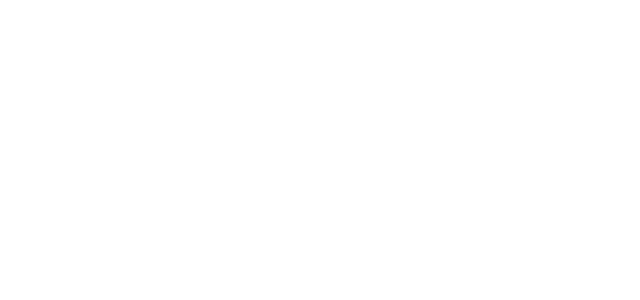
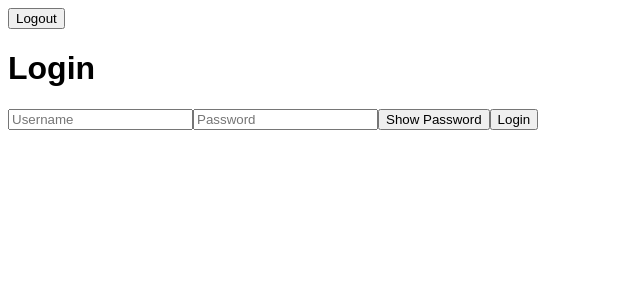
Before and after one commit to Mateo-Benzien/JSF-Portfolio_Piece_MATBEN296_jse2407-c_Group-C2_Mateo-Benzien_JSF04, a Vue app: page /login in a window 1280 px wide. Before the commit this address had no page. Shown: the top 300 px of the page, without its empty margins (0-640 px from the left). Built offline with nearby package versions, Linux system fonts and the light colour scheme; sample sign-in values are in the browser's storage.

Commit message:
Logging in (login failed when attempted)

```diff
--- a/src/App.vue
+++ b/src/App.vue
@@ -1,6 +1,6 @@
 <template>
   <div id="app">
-
+    <button v-if="isAuthenticated" @click="handleLogout">Logout</button>
     <!-- Router View -->
     <router-view/>
   </div>
@@ -10,16 +10,39 @@
 export default {
   data() {
     return {
-      cartCount: 0
+      isAuthenticated: !!localStorage.getItem('token'), // Check if token exists
     };
   },
   methods: {
-    // You can add methods here that are applicable across the app
-  }
-}
+    handleLogout() {
+      // Clear the token from localStorage
+      localStorage.removeItem('token');
+      this.isAuthenticated = false;
+      // Redirect to the login page
+      this.$router.push({ name: 'Login' });
+    },
+  },
+  watch: {
+    $route(to, from) {
+      // Check for protected routes and redirect if not authenticated
+      if (to.matched.some(record => record.meta.requiresAuth) && !this.isAuthenticated) {
+        this.$router.push({ name: 'Login', query: { redirect: to.fullPath } });
+      }
+    },
+  },
+};
 </script>
 
 <style>
 /* Global styles can be placed here */
-@import './styles.css';
+
+body {
+  font-family: Arial, sans-serif;
+}
+
+button {
+  font-family: inherit;
+}
+
+/* Add more global styles as needed */
 </style>
--- a/src/Pages/Login.vue
+++ b/src/Pages/Login.vue
@@ -1,12 +1,16 @@
 <template>
   <div class="login">
-      <!-- Your login form or content goes here -->
     <h1>Login</h1>
     <form @submit.prevent="handleSubmit">
       <input type="text" v-model="username" placeholder="Username" />
-        <input type="password" v-model="password" placeholder="Password" />
+      <input :type="passwordFieldType" v-model="password" placeholder="Password" />
+      <button type="button" @click="togglePasswordVisibility">
+        {{ passwordVisible ? 'Hide' : 'Show' }} Password
+      </button>
       <button type="submit">Login</button>
     </form>
+    <div v-if="loading">Logging in...</div>
+    <div v-if="error">{{ error }}</div>
   </div>
 </template>
 
@@ -16,14 +20,54 @@
   data() {
     return {
       username: '',
-        password: ''
+      password: '',
+      loading: false,
+      error: '',
+      passwordVisible: false
     };
   },
+  computed: {
+    passwordFieldType() {
+      return this.passwordVisible ? 'text' : 'password';
+    }
+  },
   methods: {
-      handleSubmit() {
-        // Handle form submission
-        console.log('Username:', this.username);
-        console.log('Password:', this.password);
+    togglePasswordVisibility() {
+      this.passwordVisible = !this.passwordVisible;
+    },
+    async handleSubmit() {
+      if (!this.username || !this.password) {
+        this.error = 'Please enter both username and password.';
+        return;
+      }
+
+      this.loading = true;
+      this.error = '';
+
+      try {
+        const response = await fetch('https://fakestoreapi.com/auth/login', {
+          method: 'POST',
+          headers: {
+            'Content-Type': 'application/json'
+          },
+          body: JSON.stringify({
+            username: this.username,
+            password: this.password
+          })
+        });
+
+        if (!response.ok) {
+          throw new Error('Login failed: ' + (await response.text()));
+        }
+
+        const data = await response.json();
+        localStorage.setItem('token', data.token);
+        this.$router.push(this.$route.query.redirect || '/');
+      } catch (err) {
+        this.error = 'Error: ' + err.message;
+      } finally {
+        this.loading = false;
+      }
     }
   }
 }
@@ -34,4 +78,32 @@
 .login {
   /* Your styles */
 }
+
+.password-field {
+  display: flex;
+  align-items: center;
+}
+
+.password-field input {
+  flex: 1;
+}
+
+.password-field button {
+  margin-left: 8px;
+}
+
+button:disabled {
+  opacity: 0.6;
+  cursor: not-allowed;
+}
+
+.error {
+  color: red;
+  margin-top: 10px;
+}
+
+.loading {
+  color: blue;
+  margin-top: 10px;
+}
 </style>
--- a/src/router/index.js
+++ b/src/router/index.js
@@ -1,17 +1,25 @@
 import { createRouter, createWebHistory } from 'vue-router';
 import Home from '../Pages/Home.vue';
 import ProductDetailView from '../Pages/ProductDetailView.vue';
+import Login from '../Pages/Login.vue';
 
 const routes = [
   {
     path: '/',
     name: 'Home',
     component: Home,
+    meta: { requiresAuth: true }, // Protected route
   },
   {
     path: '/product/:id',
     name: 'ProductDetailView',
     component: ProductDetailView,
+    meta: { requiresAuth: true }, // Protected route
+  },
+  {
+    path: '/login',
+    name: 'Login',
+    component: Login,
   },
 ];
 
@@ -20,4 +28,14 @@
   routes,
 });
 
+router.beforeEach((to, from, next) => {
+  const isAuthenticated = !!localStorage.getItem('token');
+
+  if (to.matched.some(record => record.meta.requiresAuth) && !isAuthenticated) {
+    next({ name: 'Login', query: { redirect: to.fullPath } });
+  } else {
+    next();
+  }
+});
+
 export default router;
```
Lines whose indentation alone changed are shown as unchanged.
